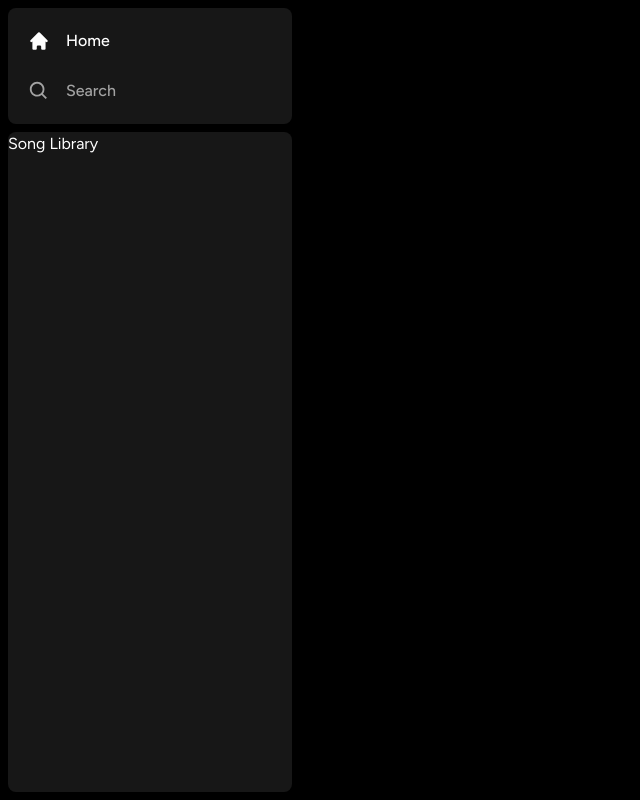
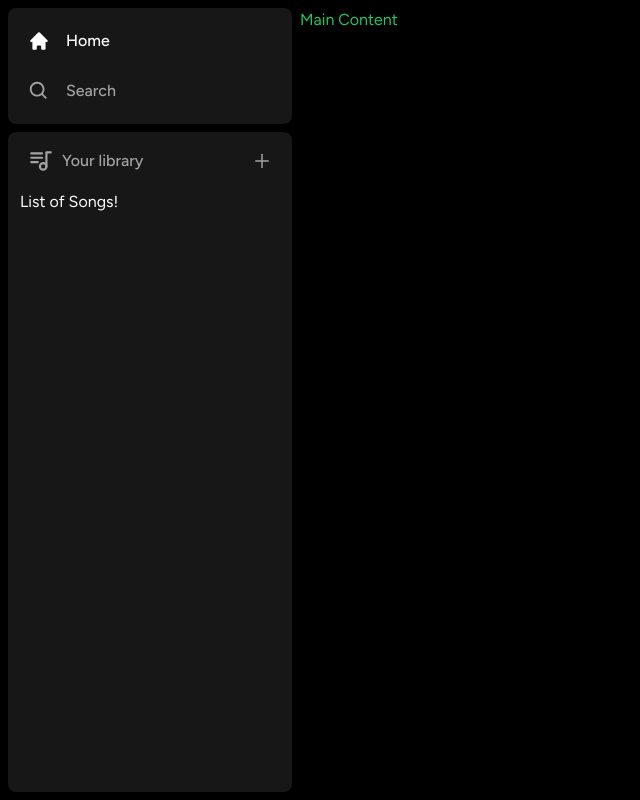
Before and after one commit to McKayMower/spotify-clone, a Next.js app: page / in a window 1280 px wide. Shown: the whole page, without its empty margins (0-640 px from the left). Built offline with nearby package versions, Linux system fonts and the light colour scheme.

Commit message:
library sidebar

```diff
--- /dev/null
+++ b/src/components/Library.tsx
@@ -0,0 +1,32 @@
+"use client";
+import { AiOutlinePlus } from "react-icons/ai";
+import { TbPlaylist } from "react-icons/tb";
+import { FC } from "react";
+
+interface LibraryProps {}
+
+const Library: FC<LibraryProps> = ({}) => {
+  // handle upload later
+  const onClick = () => {};
+
+  return (
+    <div className="flex flex-col">
+      <div className="flex items-center justify-between px-5 pt-4">
+        <div className="inline-flex items-center gap-x-2">
+          <TbPlaylist size={26} className="text-neutral-400" />
+          <p className="text-neutral-400 font-medium text-md">Your library</p>
+        </div>
+        <AiOutlinePlus
+          onClick={onClick}
+          size={20}
+          className="text-neutral-400 cursor-pointer hover:text-white transition"
+        />
+      </div>
+      <div className="flex flex-col gap-y-2 mt-4 px-3">
+        List of Songs!
+      </div>
+    </div>
+  );
+};
+
+export default Library;
--- a/src/components/Sidebar.tsx
+++ b/src/components/Sidebar.tsx
@@ -5,6 +5,8 @@
 import { BiSearch } from "react-icons/bi";
 import Box from "./Box";
 import SidebarItem from "./SidebarItem";
+import Library from "./Library";
+
 interface SidebarProps {
   children: React.ReactNode;
 }
@@ -31,15 +33,18 @@
   return (
     <div className="flex h-full">
       <div className="hidden md:flex flex-col gap-y-2 bg-black h-full w-[300px] p-2">
-        <Box><div className="flex flex-col gap-y-4 px-5 py-4">
-            {routes.map(item => (
-                <SidebarItem key={item.label} {...item} >
-
-                </SidebarItem>
+        <Box>
+          <div className="flex flex-col gap-y-4 px-5 py-4">
+            {routes.map((item) => (
+              <SidebarItem key={item.label} {...item} />
             ))}
-            </div></Box>
-        <Box className="overflow-y-auto h-full">Song Library</Box>
+          </div>
+        </Box>
+        <Box className="overflow-y-auto h-full">
+          <Library />
+        </Box>
       </div>
+      <main className="h-full flex-1 overflow-y-auto py-2">{children}</main>
     </div>
   );
 };
```
